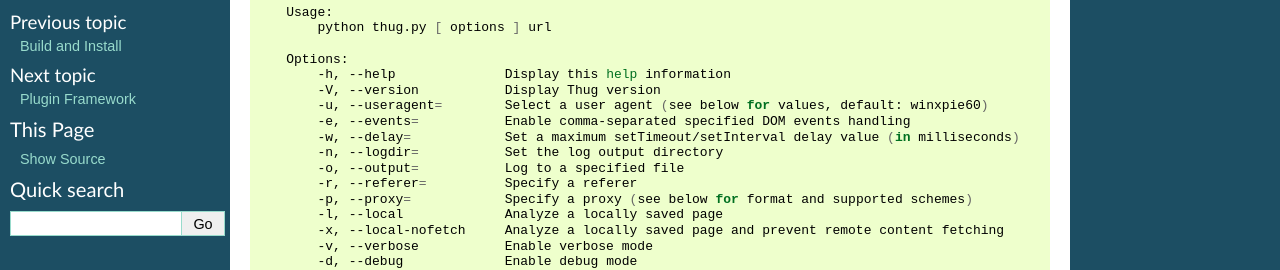
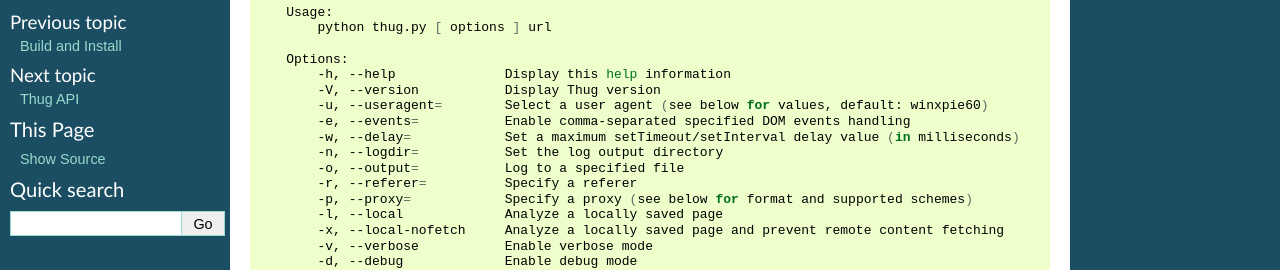
Before and after one commit to buffer/thug, a Sphinx documentation site: the page built from doc/source/usage.rst, in a window 1280 px wide and 900 px high. Shown: the part 265-535 px from the top of the window. Built offline with Sphinx 7.4.7, drawn with Linux system fonts in a browser that asks for light colours.

Commit message:
Minor documentation change

```diff
--- /dev/null
+++ b/doc/source/api.rst
@@ -0,0 +1,7 @@
+.. _api:
+
+Thug API
+========
+
+.. toctree::
+   :maxdepth: 2
--- a/doc/source/index.rst
+++ b/doc/source/index.rst
@@ -27,6 +27,7 @@
    intro
    build
    usage
+   api
    plugins
 
 Indices and tables
```
